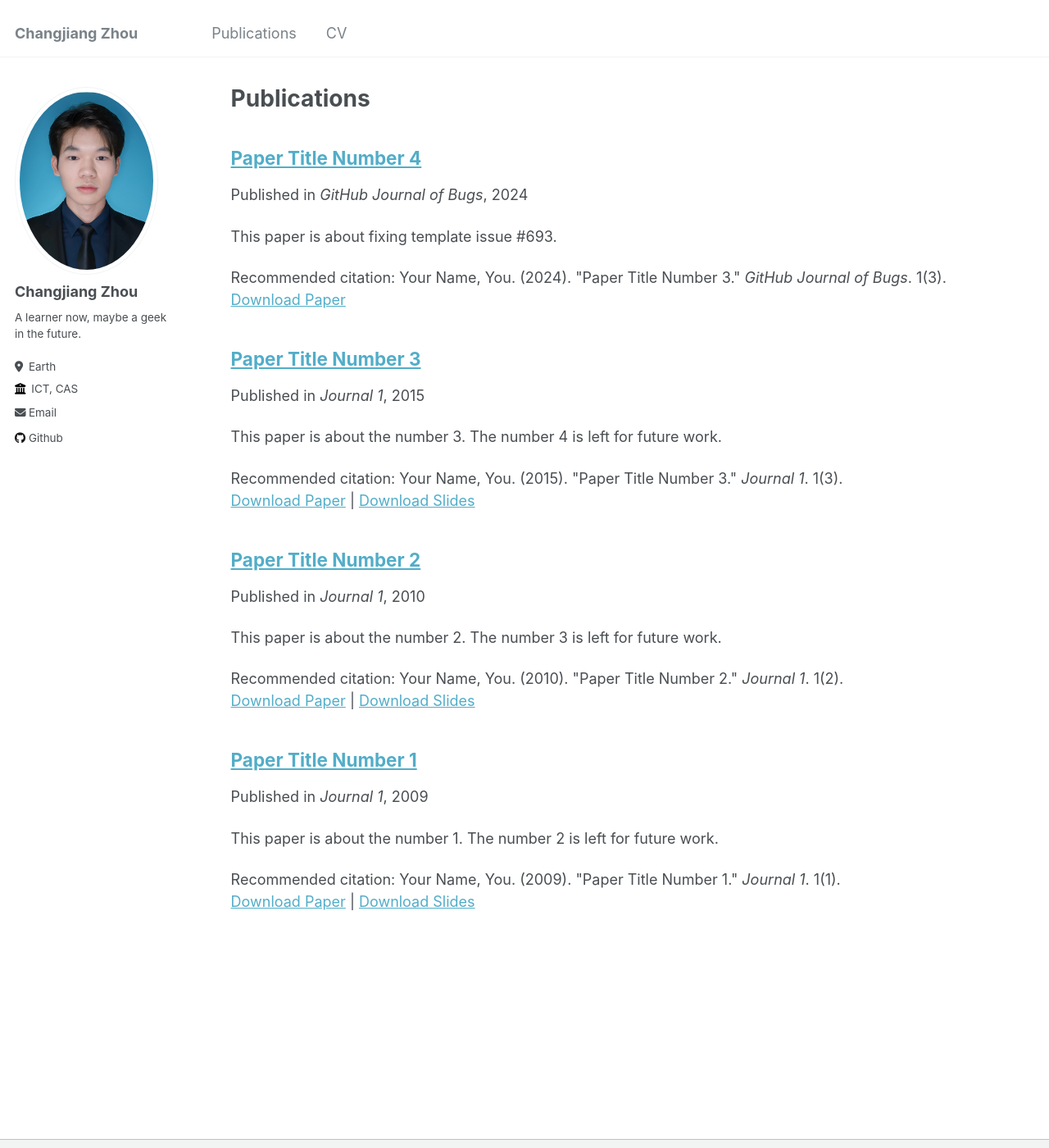
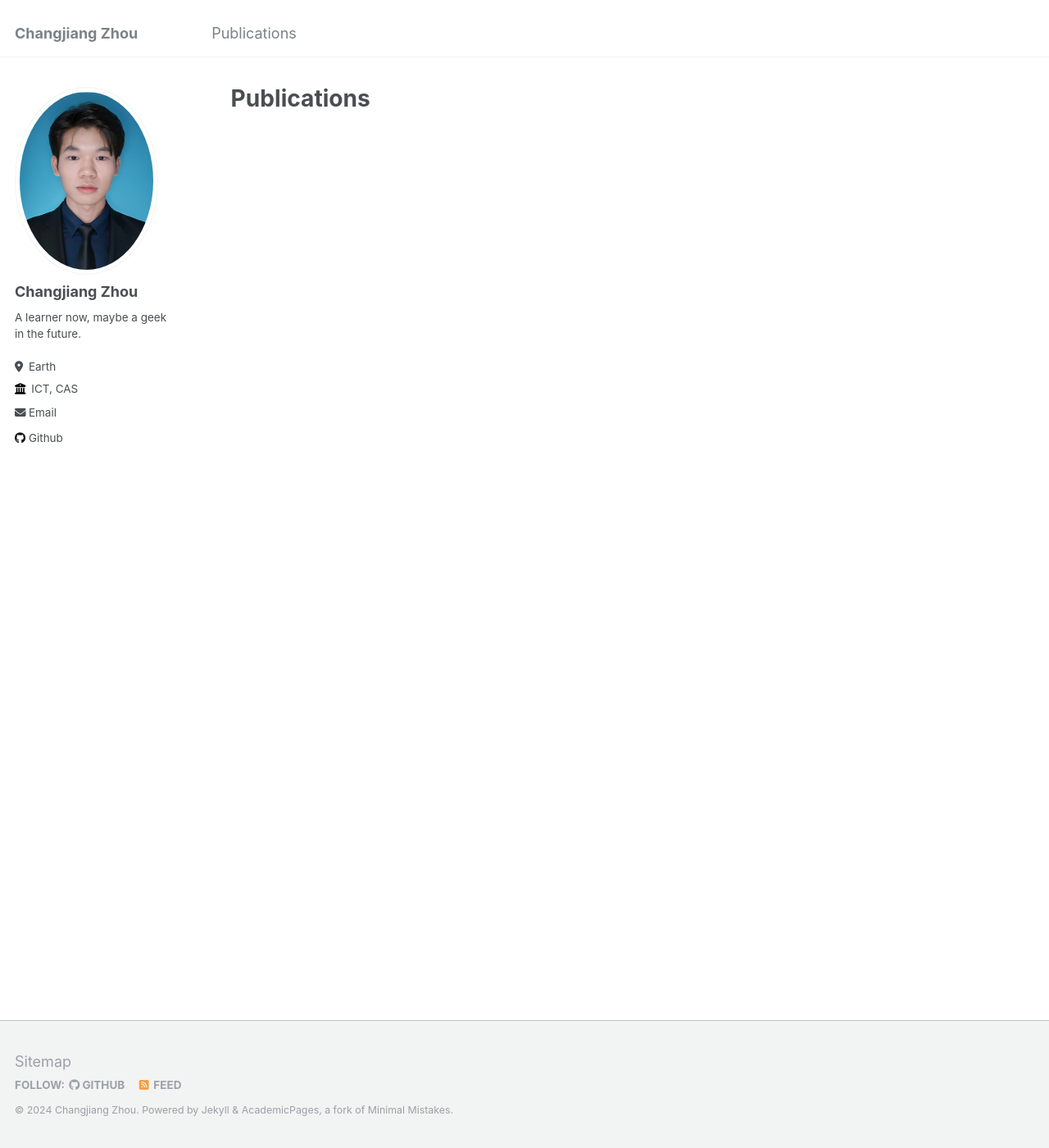
Before and after one commit to Sherlock-coder/Sherlock-coder.github.io, a Jekyll site: the page built from _pages/publications.md, in a window 1280 px wide and 1400 px high. Shown: the whole window at 82% size. Built offline with Jekyll 4.4.1, drawn with Linux system fonts in a browser that asks for light colours; a file with an impossible date is left out.

Commit message:
add CorpusBrain++

```diff
--- a/_data/navigation.yml
+++ b/_data/navigation.yml
@@ -2,6 +2,3 @@
 main:
   - title: "Publications"
     url: /publications/
-
-  - title: "CV"
-    url: /cv/
--- a/_publications/2009-10-01-paper-title-number-1.md
+++ /dev/null
@@ -1,13 +0,0 @@
----
-title: "Paper Title Number 1"
-collection: publications
-permalink: /publication/2009-10-01-paper-title-number-1
-excerpt: 'This paper is about the number 1. The number 2 is left for future work.'
-date: 2009-10-01
-venue: 'Journal 1'
-slidesurl: 'http://academicpages.github.io/files/slides1.pdf'
-paperurl: 'http://academicpages.github.io/files/paper1.pdf'
-citation: 'Your Name, You. (2009). &quot;Paper Title Number 1.&quot; <i>Journal 1</i>. 1(1).'
----
-
-The contents above will be part of a list of publications, if the user clicks the link for the publication than the contents of section will be rendered as a full page, allowing you to provide more information about the paper for the reader. When publications are displayed as a single page, the contents of the above "citation" field will automatically be included below this section in a smaller font.
--- a/_publications/2010-10-01-paper-title-number-2.md
+++ /dev/null
@@ -1,13 +0,0 @@
----
-title: "Paper Title Number 2"
-collection: publications
-permalink: /publication/2010-10-01-paper-title-number-2
-excerpt: 'This paper is about the number 2. The number 3 is left for future work.'
-date: 2010-10-01
-venue: 'Journal 1'
-slidesurl: 'http://academicpages.github.io/files/slides2.pdf'
-paperurl: 'http://academicpages.github.io/files/paper2.pdf'
-citation: 'Your Name, You. (2010). &quot;Paper Title Number 2.&quot; <i>Journal 1</i>. 1(2).'
----
-
-The contents above will be part of a list of publications, if the user clicks the link for the publication than the contents of section will be rendered as a full page, allowing you to provide more information about the paper for the reader. When publications are displayed as a single page, the contents of the above "citation" field will automatically be included below this section in a smaller font.
--- a/_publications/2015-10-01-paper-title-number-3.md
+++ /dev/null
@@ -1,13 +0,0 @@
----
-title: "Paper Title Number 3"
-collection: publications
-permalink: /publication/2015-10-01-paper-title-number-3
-excerpt: 'This paper is about the number 3. The number 4 is left for future work.'
-date: 2015-10-01
-venue: 'Journal 1'
-slidesurl: 'http://academicpages.github.io/files/slides3.pdf'
-paperurl: 'http://academicpages.github.io/files/paper3.pdf'
-citation: 'Your Name, You. (2015). &quot;Paper Title Number 3.&quot; <i>Journal 1</i>. 1(3).'
----
-
-The contents above will be part of a list of publications, if the user clicks the link for the publication than the contents of section will be rendered as a full page, allowing you to provide more information about the paper for the reader. When publications are displayed as a single page, the contents of the above "citation" field will automatically be included below this section in a smaller font.
--- a/_publications/2024-02-17-paper-title-number-4.md
+++ /dev/null
@@ -1,12 +0,0 @@
----
-title: "Paper Title Number 4"
-collection: publications
-permalink: /publication/2024-02-17-paper-title-number-4
-excerpt: 'This paper is about fixing template issue #693.'
-date: 2024-02-17
-venue: 'GitHub Journal of Bugs'
-paperurl: 'http://academicpages.github.io/files/paper3.pdf'
-citation: 'Your Name, You. (2024). &quot;Paper Title Number 3.&quot; <i>GitHub Journal of Bugs</i>. 1(3).'
----
-
-The contents above will be part of a list of publications, if the user clicks the link for the publication than the contents of section will be rendered as a full page, allowing you to provide more information about the paper for the reader. When publications are displayed as a single page, the contents of the above "citation" field will automatically be included below this section in a smaller font.
```
Also changed, not shown: _publications/CorpusBrain++.md (added, +12 -0 lines).
